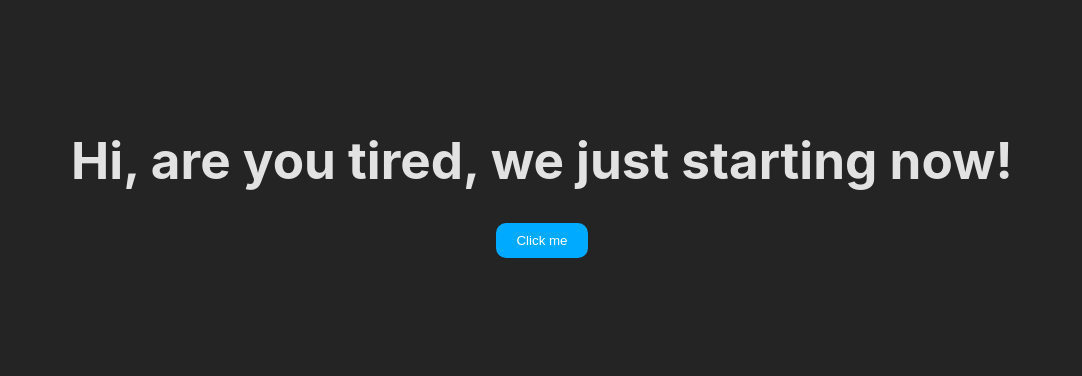
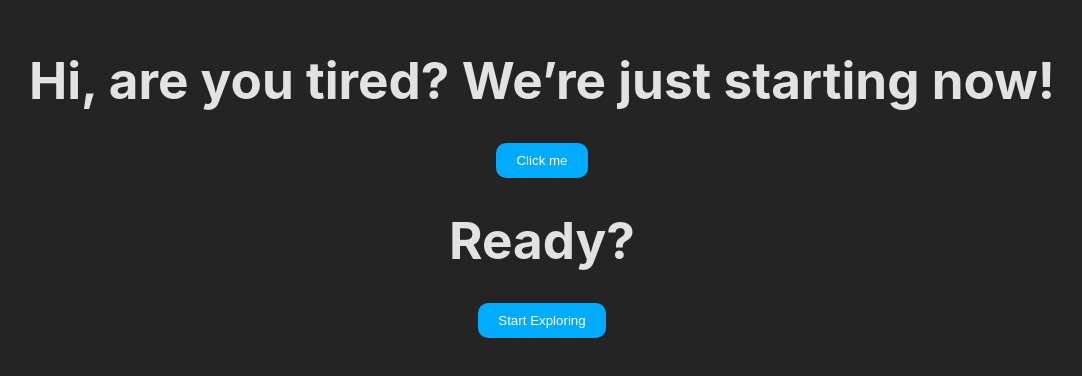
Before and after one commit to Zankoden/projectplex, a React (Vite) app: page / in a window 1280 px wide. Shown: the part 222-598 px from the top of the page, without its empty margins (98-1180 px from the left). Built offline with nearby package versions, Linux system fonts and the light colour scheme.

Commit message:
added two different buttons

```diff
--- a/src/App.jsx
+++ b/src/App.jsx
@@ -2,6 +2,7 @@ import { useState } from 'react'
 import { BrowserRouter as Router, Route, Routes } from 'react-router-dom'
 import Button from './TestButton'
 import TestPage from './TestPage'
+import TestPage2 from './TestPage2'
 
 import './App.css'
 
@@ -11,16 +12,19 @@ function App() {
   return (
     <Router>
       <Routes>
-        <Route
+      <Route
           path='/'
           element={
             <>
-              <h1>Hi, are you tired, we just starting now!</h1>
-              <Button></Button>
+              <h1>Hi, are you tired? We’re just starting now!</h1>
+              <Button route="/testPage" buttonName = "Click me" />
+              <h1>Ready?</h1>
+              <Button route="/testPage2" buttonName = "Start Exploring" />
             </>
           }
         />
-        <Route path='/testPage' element = {<><TestPage></TestPage></>} />
+        <Route path='/testPage' element={<><TestPage /></>} />
+        <Route path='/testPage2' element={<><TestPage2 /></>} />
       </Routes>
     </Router>
   )
--- a/src/TestButton.jsx
+++ b/src/TestButton.jsx
@@ -1,6 +1,6 @@
 import { useNavigate } from "react-router-dom";
 
-function Button() {
+function Button({route, buttonName}) {
 
     const navigate = useNavigate();
     const styles = {
@@ -14,11 +14,11 @@ function Button() {
 
     }
     const handleClick = () => {
-        navigate("/testPage");
+        navigate(route);
       };
 
 return (
-    <button style={styles} onClick={handleClick} >Click me</button>
+    <button style={styles} onClick={handleClick} >{buttonName}</button>
 );
 }
 
--- a/src/TestPage.jsx
+++ b/src/TestPage.jsx
@@ -1,7 +1,7 @@
 function TestPage(){
     return(
         <>
-        <h2>You are now at test page 1</h2>
+        <h2>You are now at test page 1!</h2>
         </>
     )
 }
--- /dev/null
+++ b/src/TestPage2.jsx
@@ -0,0 +1,9 @@
+function TestPage2(){
+    return(
+        <>
+        <h2>You are now at test page 2!!</h2>
+        </>
+    )
+}
+
+export default TestPage2
```
